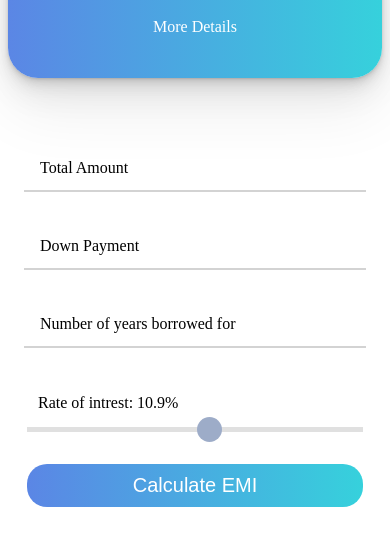
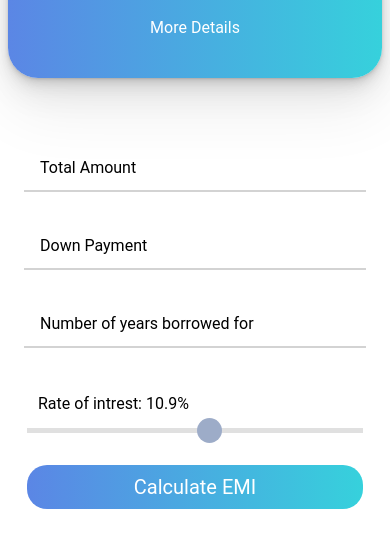
Before and after one commit to Nisarg-27/EMI-Calculator, a website: page www/main.html in a window 390 px wide. Shown: the part 152-700 px from the top of the page. Drawn offline with Linux system fonts and the light colour scheme.

Commit message:
adding media for demo

```diff
--- a/www/css/details.css
+++ b/www/css/details.css
@@ -1,4 +1,8 @@
 @media(max-width: 500px) {
+    *{
+        font-family: 'Roboto', sans-serif;
+
+    }
     .inform {
         width: 100%;
         height: 300px;
--- a/www/css/index.css
+++ b/www/css/index.css
@@ -1,4 +1,8 @@
 @media(max-width: 500px) {
+    *{
+        font-family: 'Roboto', sans-serif;
+
+    }
     button {
         outline: none;
     }
--- a/www/css/main.css
+++ b/www/css/main.css
@@ -1,4 +1,8 @@
 @media(max-width: 500px) {
+    *{
+        font-family: 'Roboto', sans-serif;
+
+    }
     button {
         outline: none;
     }
```
Also changed, not shown: media/Calculator.png (added), media/Description.png (added).
